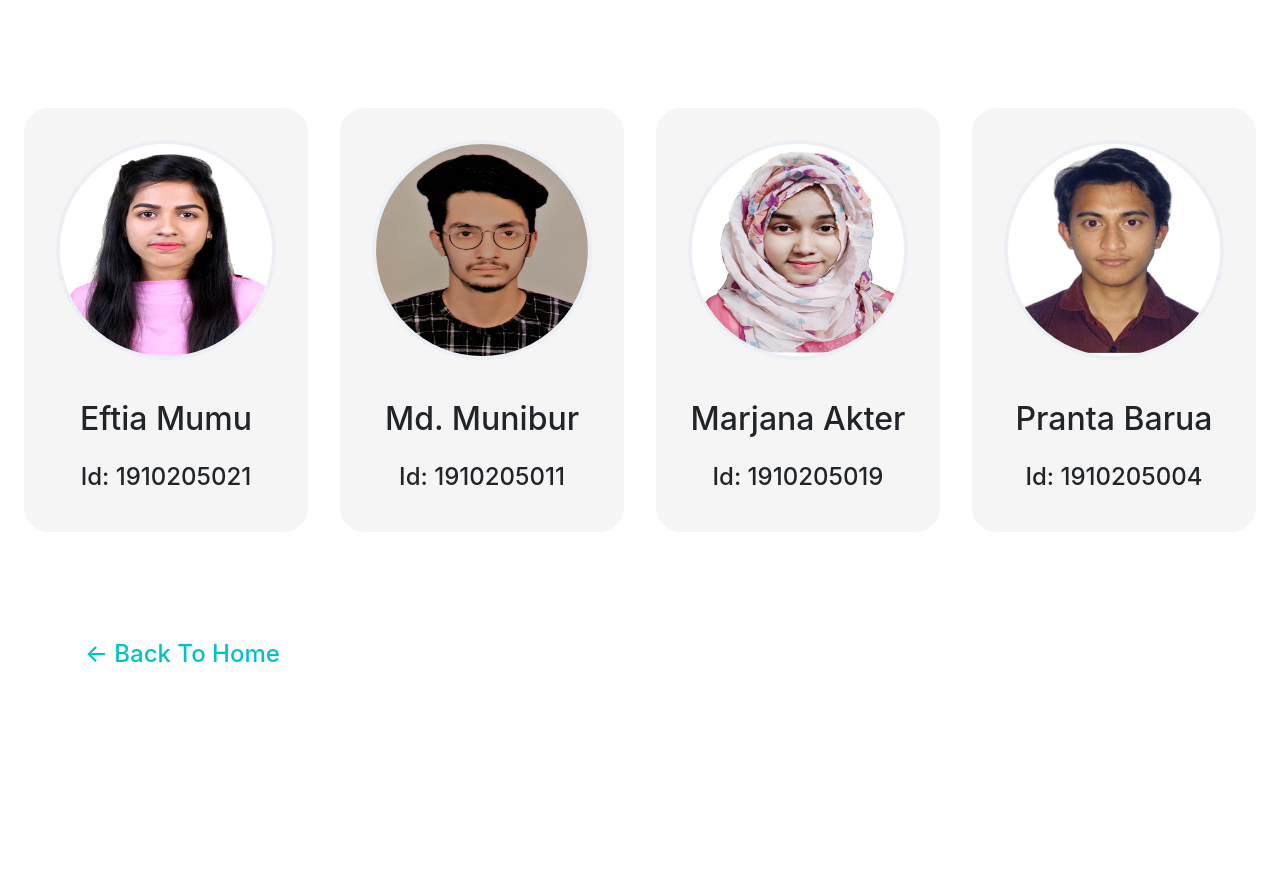
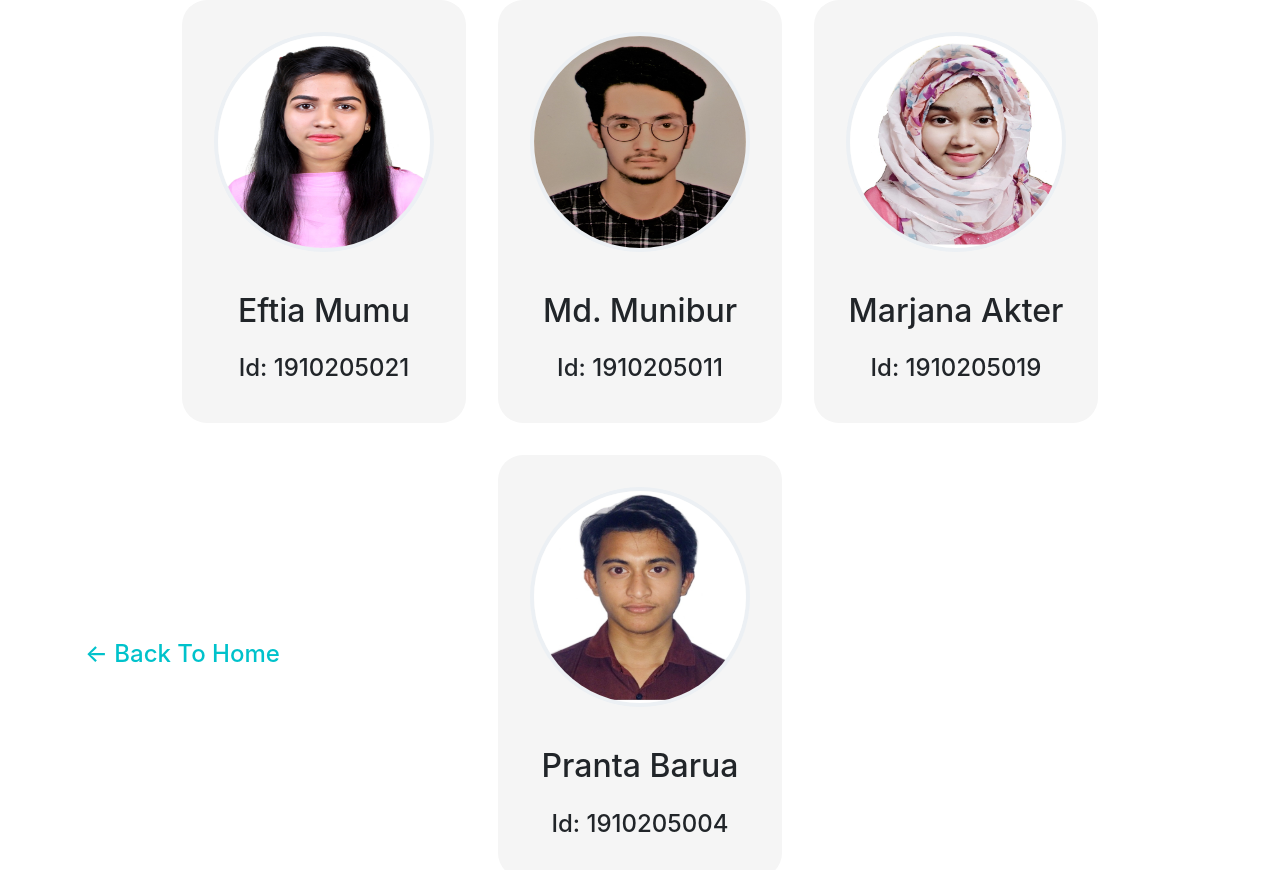
Before and after one commit to pranta-barua007/university-management-tool, a React (Create React App) app in the folder client/: page /team in a window 1280 px wide. Shown: the top 870 px of the page. Before the commit the page ends 800 px from the top, so only its background shows below. Built offline with nearby package versions, Linux system fonts and the light colour scheme; no server answers.

Commit message:
updated pwa

```diff
--- a/client/src/Pages/Team.jsx
+++ b/client/src/Pages/Team.jsx
@@ -66,8 +66,8 @@ const Team = () => {
       <div
         style={{
           height: "80vh",
-
           display: "flex",
+          flexWrap: "wrap",
           gap: "2rem",
           justifyContent: "center",
           alignItems: "center",
```
